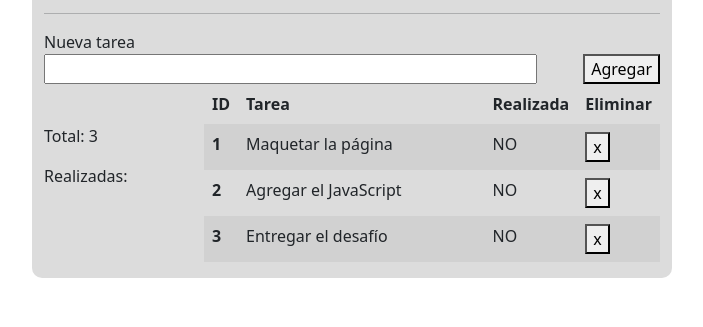
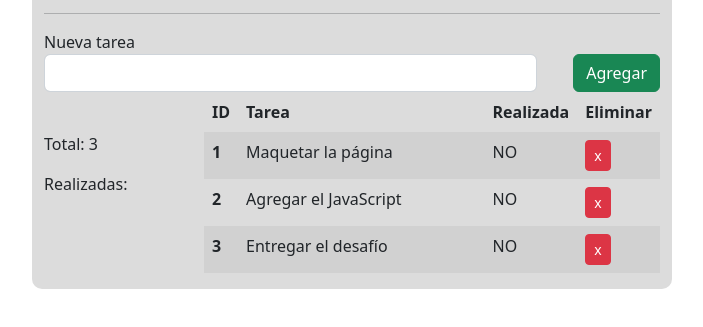
Before and after one commit to titoayala/toDoList, a plain HTML site: page index.html in a window 1280 px wide. Shown: the part 101-428 px from the top of the page, without its empty margins (288-991 px from the left). Drawn offline with nearby package versions, Linux system fonts and the light colour scheme.

Commit message:
Agregar y eliminar tareas LISTO

```diff
--- a/assets/js/script.js
+++ b/assets/js/script.js
@@ -20,7 +20,7 @@ function renderTodasLasTareas() {
                     <th>${tarea.id}</th>
                     <td>${tarea.descripcion}</td>
                     <td>NO</td>
-                    <td><button onclick="borrar(${tarea.id})"> x </button></li></td>
+                    <td><button type="button" class="btn btn-danger btn-sm" onclick="borrar(${tarea.id})"> x </button></li></td>
                 </tr>`
     }
     tablaTareas.innerHTML = html //Actualiza el HTML
@@ -31,6 +31,7 @@ botonTarea.addEventListener("click", () => {
     const nuevaTarea = inputTarea.value //toma el texto ingresado
     idTarea++
     misTareas.push({ id: idTarea, descripcion: nuevaTarea }) //Se coloca el texto en el arreglo
+    inputTarea.value = "" //Se vacía el cuadro INPUT
     renderTodasLasTareas()
 })
 
--- a/index.html
+++ b/index.html
@@ -21,13 +21,11 @@
         </div>
         <div class="row">
             <div id="contenido">
-                <form>
-                    <label for="tareaInput">Nueva tarea</label>
-                    <div id="formulario">
-                        <input type="text" id="tareaInput"/>
-                        <button id="agregaTarea">Agregar</button>
-                    </div>
-                </form>
+                <label for="tareaInput">Nueva tarea</label>
+                <div id="formulario">
+                    <input type="text" class="form-control" id="tareaInput" />
+                    <button type="button" class="btn btn-success" id="agregaTarea">Agregar</button>
+                </div>
             </div>
         </div>
         <div class="row">
```
